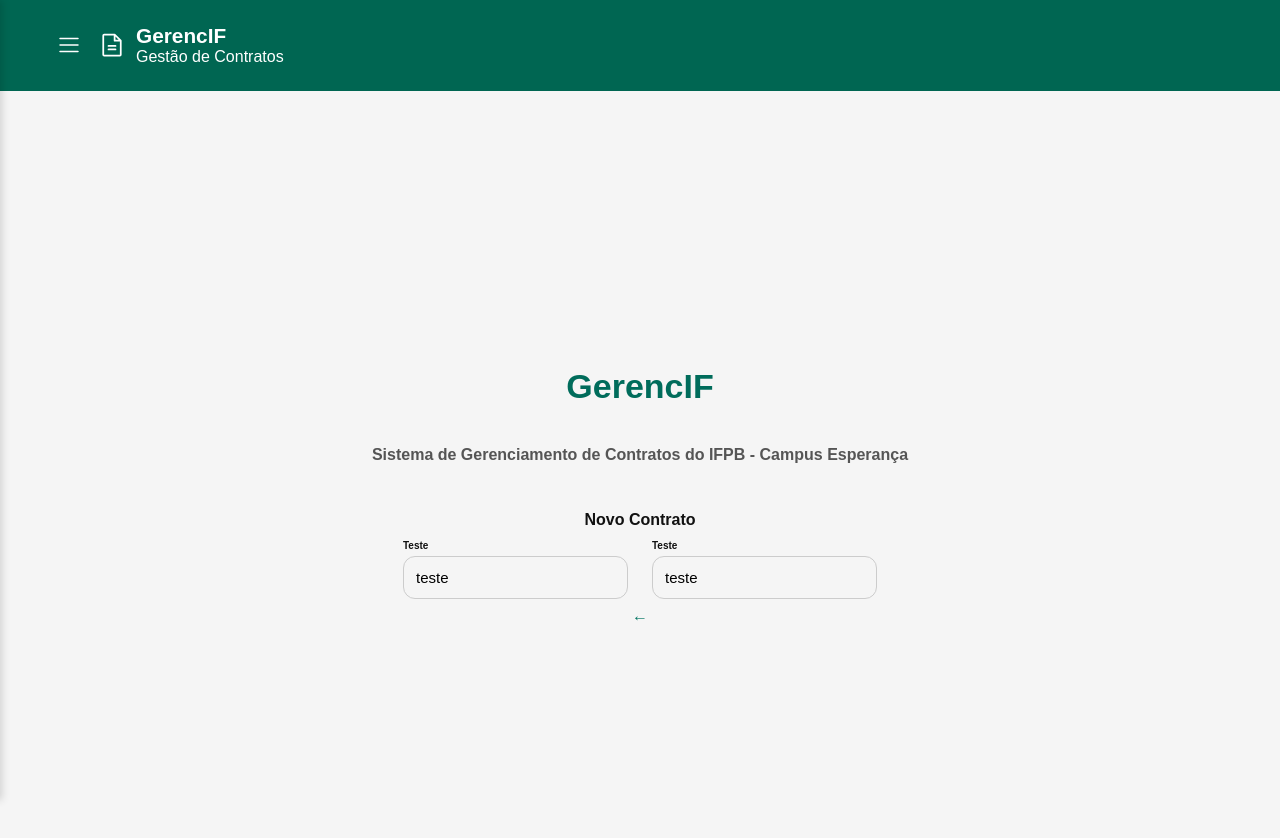
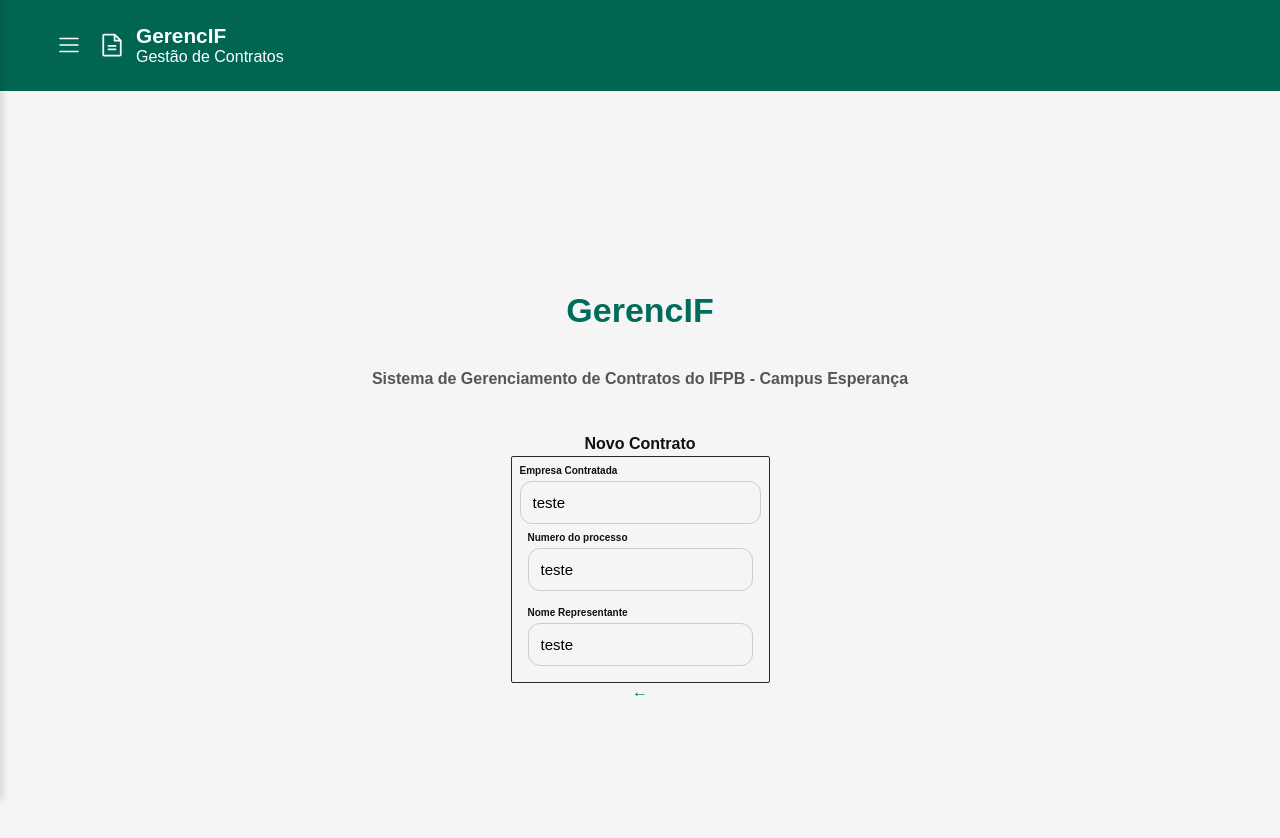
Before and after one commit to laviniamarante/DAW_TCC, a Next.js app: page /cadastroContrato in a window 1280 px wide. Shown: the top 838 px of the page. Built offline with nearby package versions, Linux system fonts and the light colour scheme.

Commit message:
alterações feitas na pagina de cadastrar contrato

```diff
--- a/src/app/(private)/cadastroContrato/page.module.css
+++ b/src/app/(private)/cadastroContrato/page.module.css
@@ -1,4 +1,4 @@
-.container{
+.container {
   min-height: 100vh;
   width: 100%;
   background: #f5f5f5;
@@ -9,7 +9,7 @@
   padding: 20px;
   box-sizing: border-box;
 }
-.titulo{
+.titulo {
   color: #006c5b;
   text-align: center;
   font-size: clamp(26px, 4vw, 34px);
@@ -18,7 +18,7 @@
   padding: 10px;
 }
 
-.subtitulo{
+.subtitulo {
   text-align: center;
   margin-top: 8px;
   margin-bottom: 35px;
@@ -29,7 +29,7 @@
   padding: 10px;
 }
 
-.containerCampo{
+.containerCampo {
   display: flex;
   align-items: center;
   width: 100%;
@@ -50,12 +50,23 @@
   gap: 8px;
 }
 
+.bordaCard {
+  display: flex;
+  flex-direction: row;
+  flex-wrap: wrap;
+  justify-content: space-around;
+  gap: 8px;
+  justify-content: center;
+  background-color: transparent;
+  border: 1px #292929 solid;
+  border-radius: 2px;
+}
 
 .field {
   display: flex;
   flex-direction: column;
   padding: 8px;
-    border:none;
+  border: none;
   outline: none;
 }
 
--- a/src/app/(private)/cadastroContrato/page.tsx
+++ b/src/app/(private)/cadastroContrato/page.tsx
@@ -13,25 +13,34 @@
         Sistema de Gerenciamento de Contratos do IFPB - Campus Esperança
       </p>
       <h1>Novo Contrato</h1>
-
-      <div className={styles.row}>
+      <div className={styles.bordaCard}>
         <div className={styles.field}>
-          <label>Teste</label>
+          <label>Empresa Contratada</label>
           <input
             className={styles.input}
             onChange={(e) => setForm({ teste: e.target.value })}
             value={form.teste}
-            placeholder="Teste"
+            placeholder="Digite aqui"
           ></input>
-        </div>
-        <div className={styles.field}>
-          <label>Teste</label>
+
+          <div className={styles.field}>
+            <label>Numero do processo</label>
+            <input
+              className={styles.input}
+              onChange={(e) => setForm({ teste: e.target.value })}
+              value={form.teste}
+              placeholder="Digite aqui"
+            ></input>
+          </div>
+          <div className={styles.field}>
+          <label>Nome Representante</label>
           <input
             className={styles.input}
             onChange={(e) => setForm({ teste: e.target.value })}
             value={form.teste}
-            placeholder="Teste"
+            placeholder="Digite aqui"
           ></input>
+          </div>
         </div>
       </div>
 
```
Lines whose indentation alone changed are shown as unchanged.
